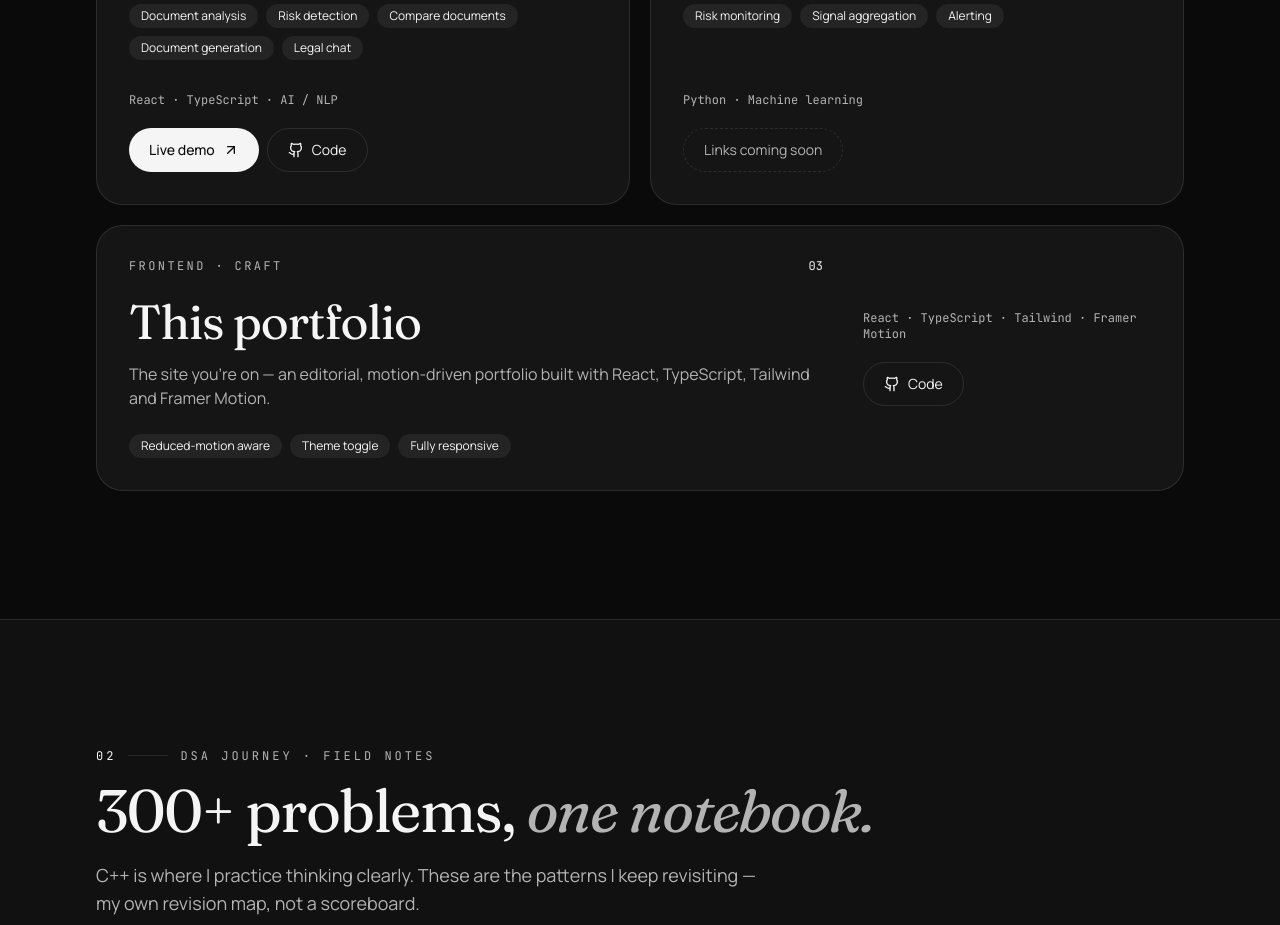
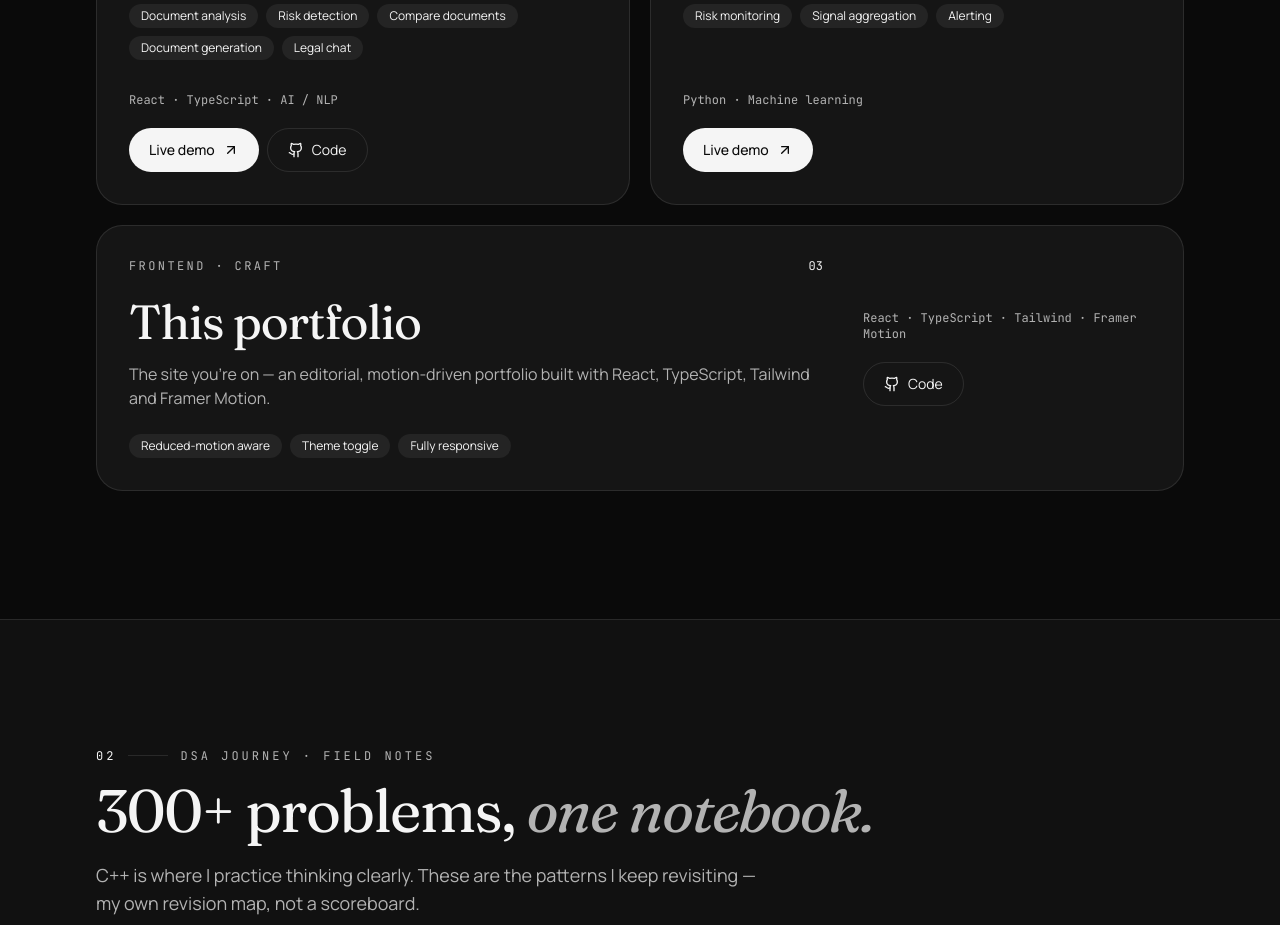
Before and after one commit to AVINASHTIWARI14/portfolio, a React (Vite) app: page / in a window 1280 px wide. Shown: the part 1680-2605 px from the top of the page. Built offline with nearby package versions, Linux system fonts and the light colour scheme.

Commit message:
Add SupplAI live demo link

```diff
--- a/src/data/portfolio.ts
+++ b/src/data/portfolio.ts
@@ -59,6 +59,7 @@ export const projects: Project[] = [
     features: ["Risk monitoring", "Signal aggregation", "Alerting"],
     stack: ["Python", "Machine learning"],
     tags: ["AI", "Full-stack"],
+    demo: "https://supl-ai.vercel.app/",
     size: "lg",
   },
   {
```
